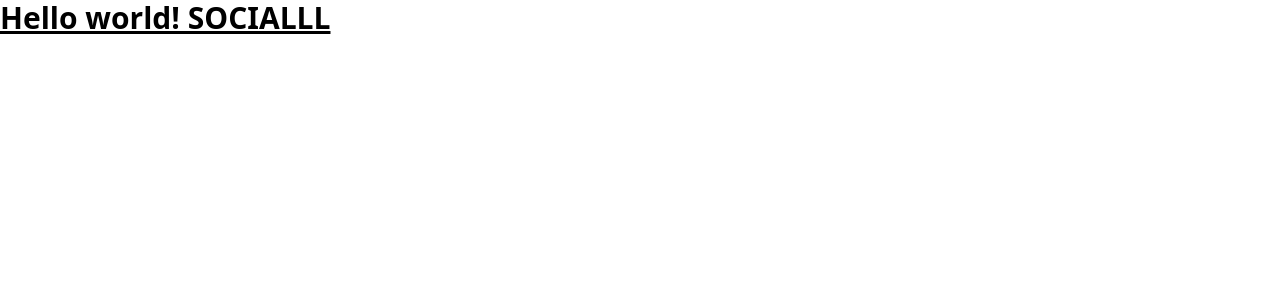
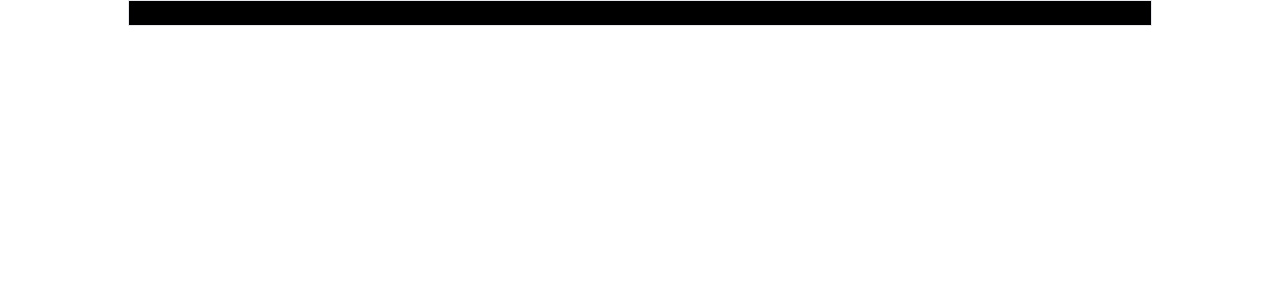
Before and after one commit to FeDev13/Social-Media-App, a React (Vite) app in the folder cliente/: page / in a window 1280 px wide. Shown: the top 300 px of the page. Built offline with nearby package versions, Linux system fonts and the light colour scheme.

Commit message:
Messages

```diff
--- a/cliente/src/App.jsx
+++ b/cliente/src/App.jsx
@@ -1,13 +1,10 @@
 import React from 'react';
+import Messages from './Componentes/Messages';
 
 function App() {
 
   return (
-    <div className="App">
-     <h1 className="text-3xl font-bold underline">
-      Hello world! SOCIALLL
-    </h1>
-    </div>
+    <Messages/>
   )
 }
 
--- /dev/null
+++ b/cliente/src/Componentes/Messages.jsx
@@ -0,0 +1,13 @@
+import React from "react";
+
+const Messages = () => {
+  return (
+    <div className="w-full flex justify-center">
+      <div className="border w-[80%] bg-black ">
+<h1>dsa</h1>
+      </div>
+    </div>
+  );
+};
+
+export default Messages;
```
Also changed, not shown: 1 other file (tests, documents, lock files or other folders).
